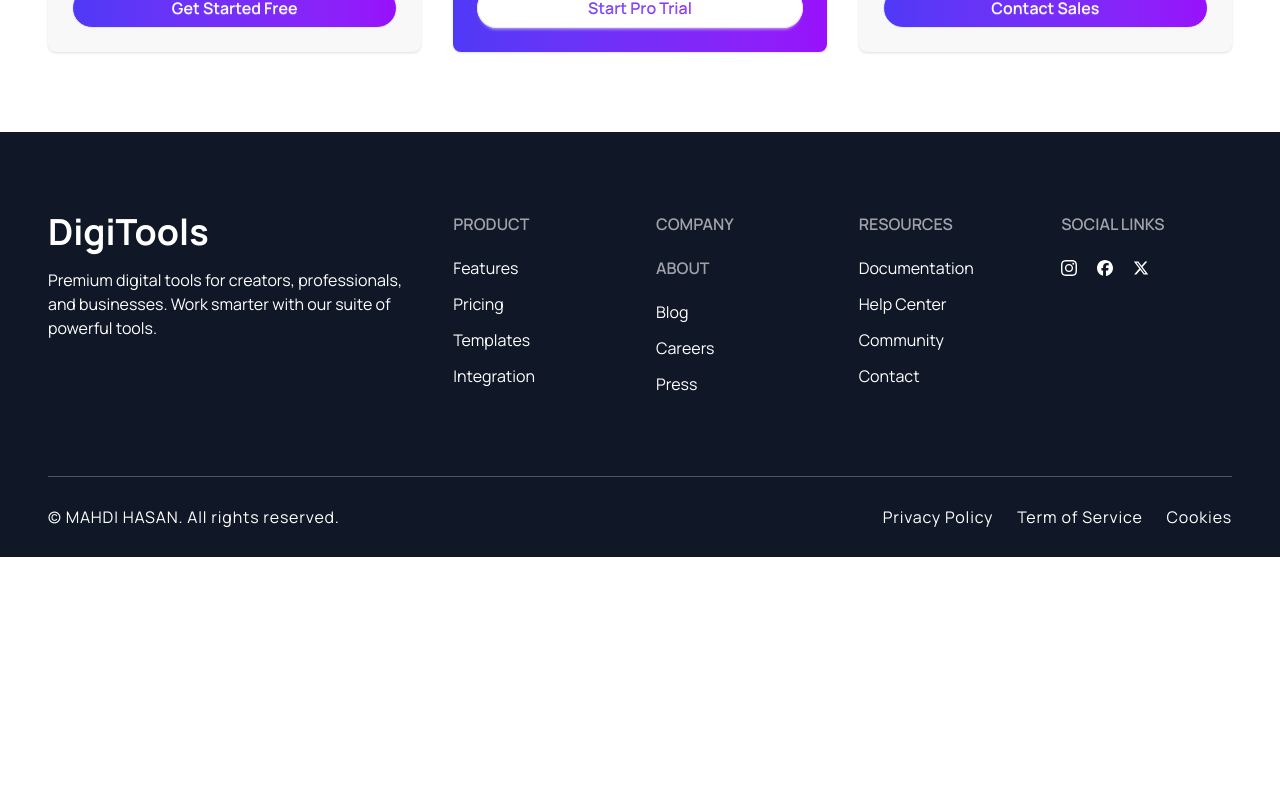
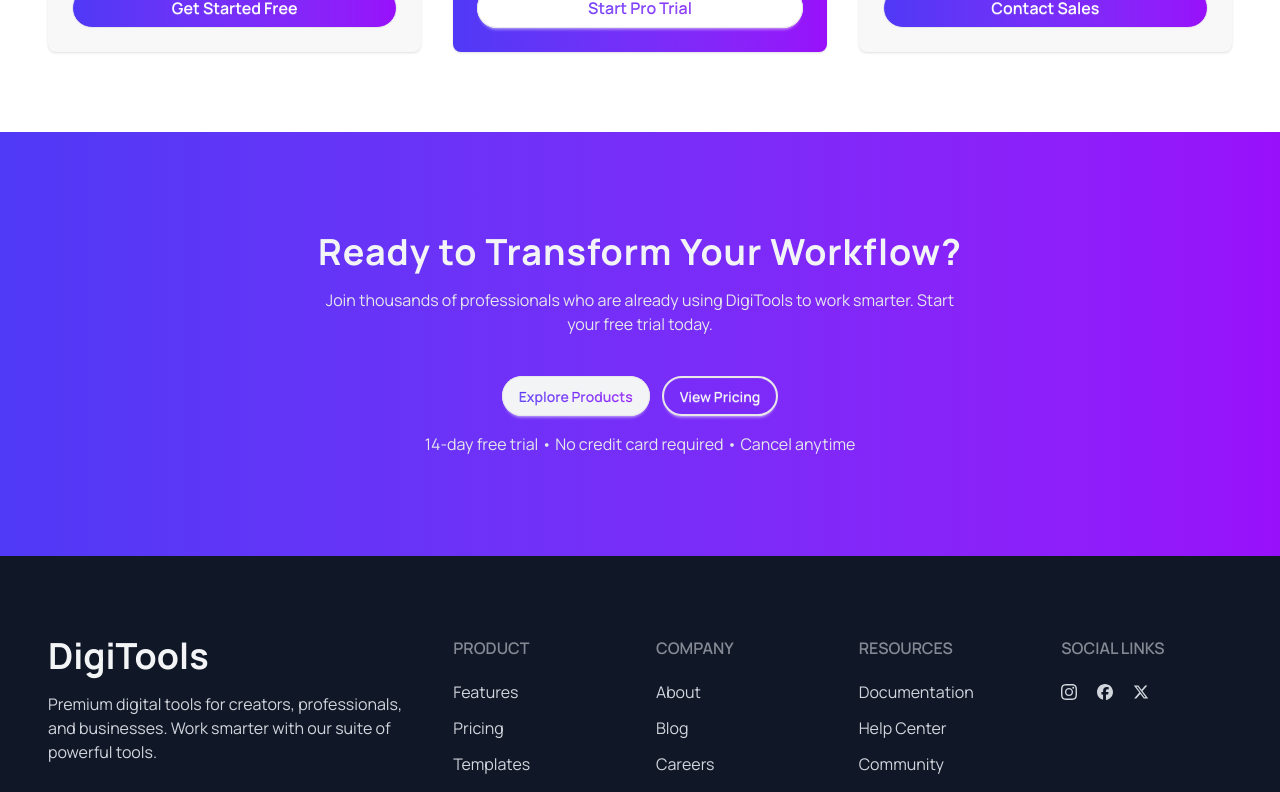
Before and after one commit to mahdihasanprogrammer/Assignment-6-DigiTools-Platform, a React (Vite) app: page / in a window 1280 px wide. Shown: the part 4120-4912 px from the top of the page. Before the commit the page ends 4677 px from the top, so only its background shows below. Built offline with nearby package versions, Linux system fonts and the light colour scheme.

Commit message:
added workflow section

```diff
--- a/src/App.jsx
+++ b/src/App.jsx
@@ -8,6 +8,7 @@ import Navbar from './components/Navbar/Navbar'
 import Steps from './components/MainSection/StepsSection/Steps'
 import Pricing from './components/MainSection/PricingSection/Pricing'
 import Footer from './components/Footer/Footer'
+import WorkFlow from './components/MainSection/WorkFlow/WorkFlow'
 
 const digitalToolsPromise =
        fetch('DigitalToolsData.json').then(res => res.json());
@@ -28,7 +29,7 @@ console.log(selectedCarts)
 
 
       {/* main section */}
-      <main className='mb-15  md:mb-20'>
+      <main>
 
           {/* stats section */}
           <Stats />
@@ -53,6 +54,10 @@ console.log(selectedCarts)
              <Pricing />
           </Suspense>
 
+
+          {/* workflow section */}
+          <WorkFlow />
+
       </main>
 
       {/* footer section */}
--- a/src/components/Footer/Footer.jsx
+++ b/src/components/Footer/Footer.jsx
@@ -5,12 +5,12 @@ import { FaXTwitter } from "react-icons/fa6";
 
 const Footer = () => {
     return (
-<footer className='px-4 md:px-12 mt-15 md:mt-20 bg-[#101727] text-white md:pt-20 pt-15'>
+<footer className='px-4 md:px-12  bg-[#101727] text-white md:pt-20 pt-15'>
 
-   <div className="grid grid-cols-1 sm:grid-cols-2 lg:grid-cols-6 mb-20 gap-8">
+   <div className="grid grid-cols-1 sm:grid-cols-2 lg:grid-cols-6 mb-20 gap-8 text-gray-300">
 
     <aside className='sm:col-span-2 w-5/6 lg:w-full space-y-4 mb-5'>
-     <h1 className='text-4xl font-bold'>DigiTools </h1>
+     <h1 className='text-4xl font-bold text-gray-100'>DigiTools </h1>
       <p className=''>
           Premium digital tools for creators, professionals, and businesses. Work smarter with our suite of powerful tools.
       </p>
@@ -24,7 +24,7 @@ const Footer = () => {
     </nav>
     <nav className='flex flex-col gap-3'>
       <h6 className="footer-title">Company</h6>
-      <a className="footer-title">About</a>
+      <a className="link link-hover">About</a>
       <a className="link link-hover">Blog</a>
       <a className="link link-hover">Careers</a>
       <a className="link link-hover">Press</a>
@@ -48,7 +48,7 @@ const Footer = () => {
     </nav>
   </div>
 
-  <div className='py-7 border-t border-t-gray-600 flex flex-col md:flex-row md:justify-between items-center gap-2 tracking-wider'>
+  <div className='py-7 border-t border-t-gray-600 flex flex-col md:flex-row md:justify-between items-center gap-2 tracking-wider text-gray-400'>
     <p>© MAHDI HASAN. All rights reserved. </p>
     <ul className='flex items-center gap-6'>
         <li>Privacy Policy</li>
--- a/src/components/MainSection/StepsSection/Steps.jsx
+++ b/src/components/MainSection/StepsSection/Steps.jsx
@@ -5,7 +5,7 @@ import rocketImg from '../../../assets/rocket.png';
 
 const Steps = () => {
     return (
-      <section className=' px-4 md:px-12 my-15 md:my-20 py-20 bg-gray-100'>
+      <section className=' px-4 md:px-12 my-15 md:my-20 py-10 md:py-20 bg-gray-100'>
 
         {/* section heading */}
         <div className='mb-15 text-center space-y-4'>
--- /dev/null
+++ b/src/components/MainSection/WorkFlow/WorkFlow.jsx
@@ -0,0 +1,31 @@
+import React from 'react';
+
+const WorkFlow = () => {
+    return (
+        <section className='px-4 md:px-12 py-15 md:py-25 bg-linear-to-r from-indigo-600 to-purple-600 text-center text-gray-200'>
+
+            <div className='mb-10 space-y-4'>
+                <h1 className='text-3xl tracking-wide md:text-4xl font-bold text-gray-100'>
+                    Ready to Transform Your Workflow?
+                </h1>
+                <p className='md:w-5/9 mx-auto'>
+                    Join thousands of professionals who are already using DigiTools to work smarter. Start your free trial today.
+                </p>
+            </div>
+
+            <div className='flex gap-3 justify-center items-center mb-4'>
+                <div className='bg-gray-100 rounded-full'>
+                    <button className='btn rounded-full bg-linear-to-r from-indigo-600 to-purple-600 text-transparent bg-clip-text'>
+                    Explore Products
+                </button>
+                </div>
+                <button className='btn rounded-full bg-transparent border-2 text-gray-100'>View Pricing</button>
+            </div>
+
+            <p>14-day free trial • No credit card required • Cancel anytime</p>
+
+        </section>
+    );
+};
+
+export default WorkFlow;
```
